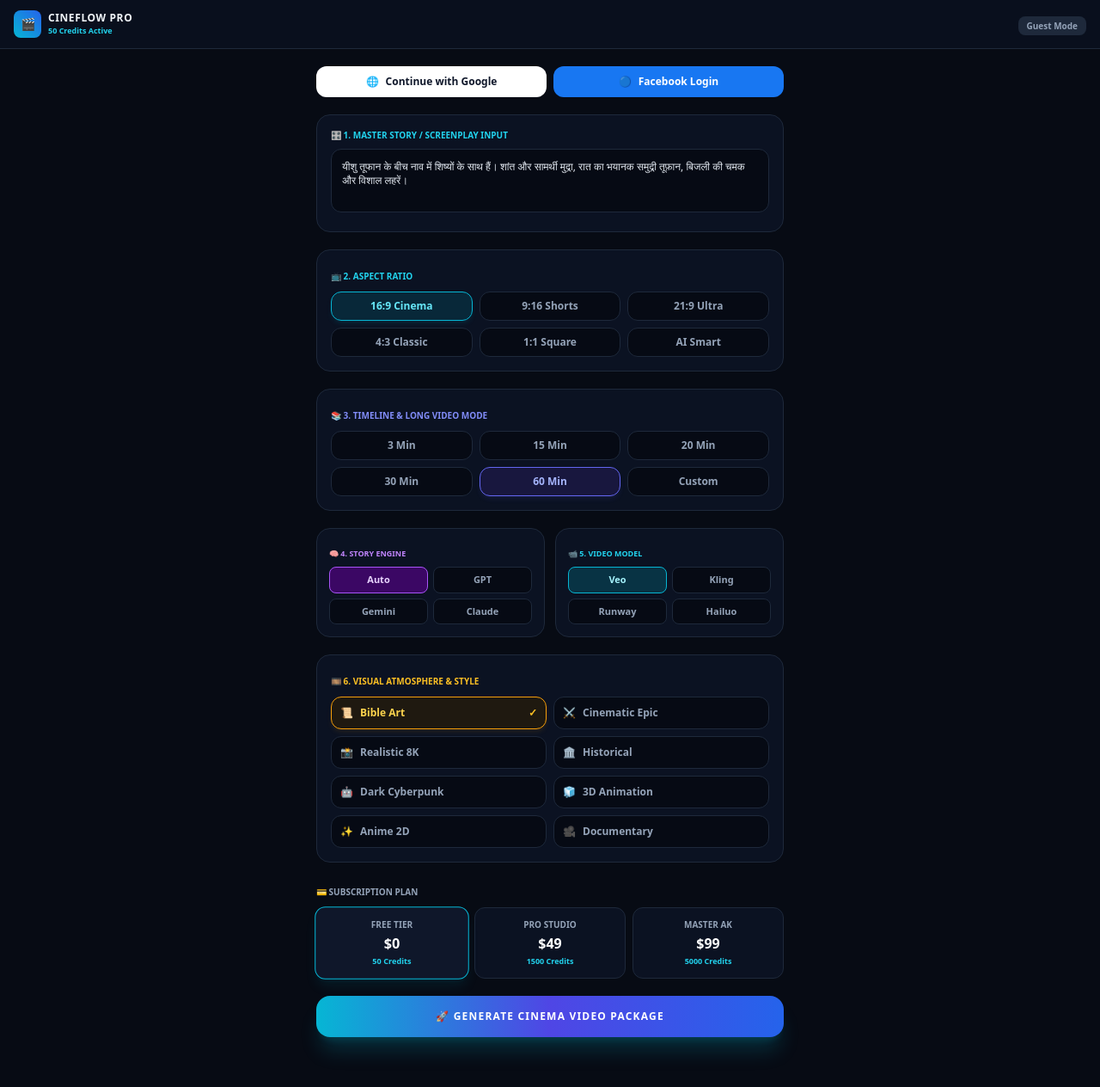
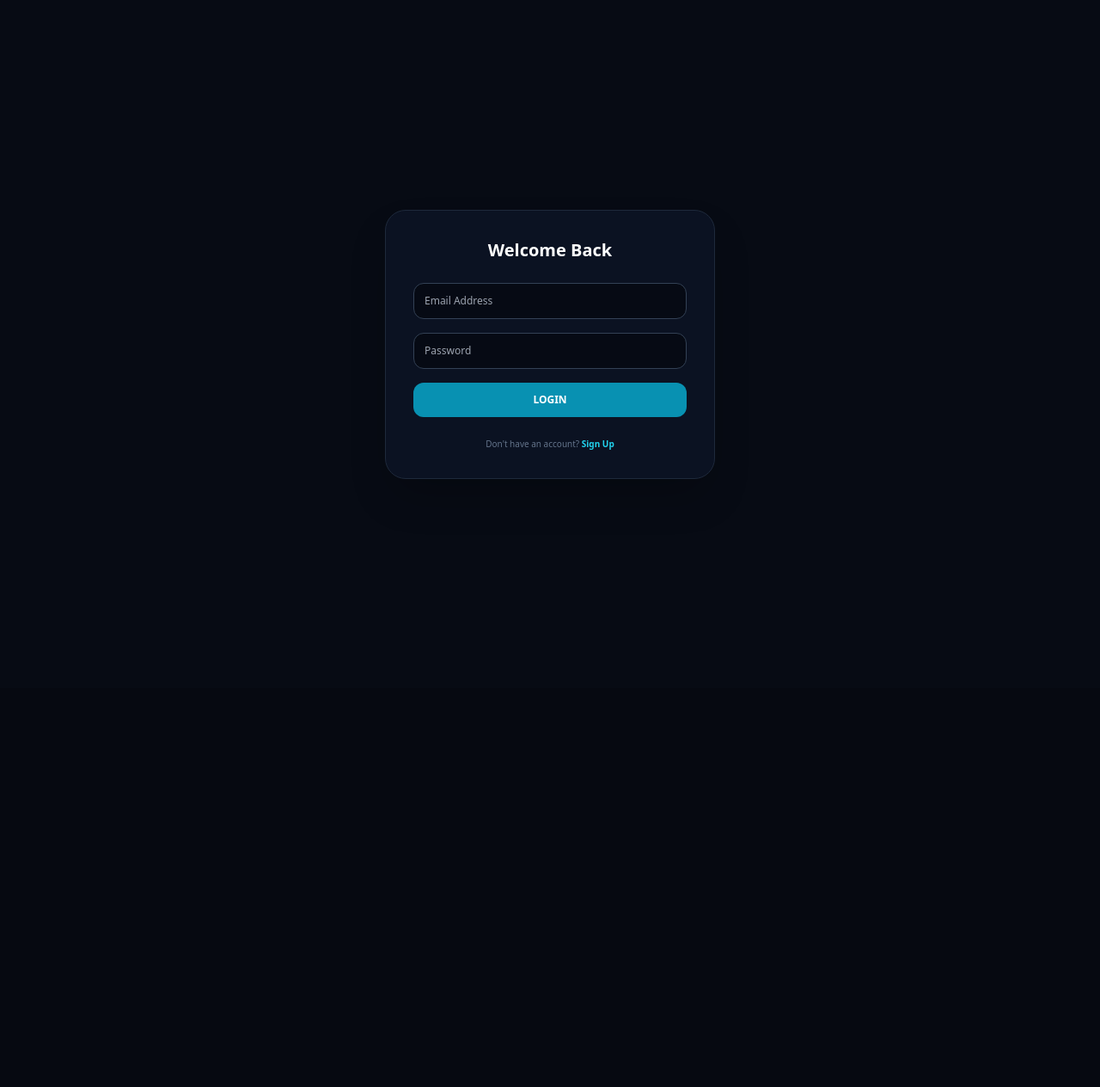
Before and after one commit to deepbhauak-wq/cineflow-ai, a Next.js app: page / in a window 1280 px wide. Shown: the top 1264 px of the page at 86% size. After the commit the page ends 800 px from the top, so only its background shows below. Built offline with nearby package versions, Linux system fonts and the light colour scheme.

Commit message:
Update page.jsx

```diff
--- a/app/page.jsx
+++ b/app/page.jsx
@@ -1,288 +1,89 @@
 "use client";
-
 import React, { useState } from "react";
 
 export default function CineFlowProStudio() {
-  const [user, setUser] = useState(null);
-  const [credits, setCredits] = useState(50);
-  const [prompt, setPrompt] = useState(
-    "यीशु तूफान के बीच नाव में शिष्यों के साथ हैं। शांत और सामर्थी मुद्रा, रात का भयानक समुद्री तूफ़ान, बिजली की चमक और विशाल लहरें।"
-  );
+  const [isLoggedIn, setIsLoggedIn] = useState(false);
+  const [authMode, setAuthMode] = useState("login"); // 'login' or 'signup'
+  const [prompt, setPrompt] = useState("यीशु तूफान के बीच नाव में...");
+
+  // States for 6-point UI
   const [ratio, setRatio] = useState("16:9");
-  const [duration, setDuration] = useState("60 Min");
-  const [storyModel, setStoryModel] = useState("Auto");
-  const [videoModel, setVideoModel] = useState("Veo");
   const [style, setStyle] = useState("Bible Art");
-  const [plan, setPlan] = useState("free");
-  const [isGenerating, setIsGenerating] = useState(false);
-  const [message, setMessage] = useState("");
 
-  const handleLogin = (provider) => {
-    setUser({ name: provider === "google" ? "Google Creator" : "FB Creator", provider });
-    setMessage(`Logged in via ${provider === "google" ? "Google" : "Facebook"}!`);
-    setTimeout(() => setMessage(""), 3000);
+  // Auth Handling
+  const handleAuth = (e) => {
+    e.preventDefault();
+    setIsLoggedIn(true);
   };
 
-  const handleLogout = () => {
-    setUser(null);
-    setMessage("Logged out successfully.");
-    setTimeout(() => setMessage(""), 3000);
-  };
-
-  const handlePlanSelect = (selectedId, creditAmount) => {
-    setPlan(selectedId);
-    setCredits(creditAmount);
-    setMessage(`Switched to ${selectedId.toUpperCase()} Plan (${creditAmount} Credits)`);
-    setTimeout(() => setMessage(""), 3000);
-  };
-
-  const handleGenerate = () => {
-    if (credits <= 0) {
-      setMessage("⚠️ No credits left! Please upgrade plan.");
-      setTimeout(() => setMessage(""), 3000);
-      return;
-    }
-    setIsGenerating(true);
-    setMessage("🚀 Generating AI Film Pipeline...");
-    setTimeout(() => {
-      setCredits((prev) => Math.max(0, prev - 10));
-      setIsGenerating(false);
-      setMessage("✅ Scene Render Completed! (10 Credits Deducted)");
-      setTimeout(() => setMessage(""), 4000);
-    }, 2000);
-  };
-
-  return (
-    <div className="min-h-screen bg-[#070b14] text-slate-100 font-sans pb-24 selection:bg-cyan-500 selection:text-white">
-      {/* Header */}
-      <header className="px-4 py-3 border-b border-slate-800 bg-[#090f1d] sticky top-0 z-50 flex items-center justify-between">
-        <div className="flex items-center gap-2">
-          <div className="w-8 h-8 rounded-lg bg-gradient-to-tr from-cyan-500 to-blue-600 flex items-center justify-center font-black text-sm">
-            🎬
-          </div>
-          <div>
-            <h1 className="text-xs font-black uppercase tracking-wider">CineFlow Pro</h1>
-            <p className="text-[9px] text-cyan-400 font-bold">{credits} Credits Active</p>
+  if (!isLoggedIn) {
+    return (
+      <div className="min-h-screen bg-[#070b14] flex items-center justify-center p-6">
+        <div className="w-full max-w-sm bg-[#0b1222] p-8 rounded-3xl border border-slate-800 shadow-2xl">
+          <h2 className="text-xl font-black text-white mb-6 text-center">{authMode === 'login' ? 'Welcome Back' : 'Create Account'}</h2>
+          <form onSubmit={handleAuth} className="space-y-4">
+            {authMode === 'signup' && <input type="text" placeholder="Full Name" className="w-full bg-[#060a14] border border-slate-700 p-3 rounded-xl text-xs" />}
+            <input type="email" placeholder="Email Address" className="w-full bg-[#060a14] border border-slate-700 p-3 rounded-xl text-xs" />
+            <input type="password" placeholder="Password" className="w-full bg-[#060a14] border border-slate-700 p-3 rounded-xl text-xs" />
+            <button className="w-full py-3 bg-cyan-600 rounded-xl font-black text-xs text-white uppercase">{authMode === 'login' ? 'Login' : 'Sign Up'}</button>
+          </form>
+          <div className="mt-6 text-[10px] text-center text-slate-500">
+            {authMode === 'login' ? "Don't have an account? " : "Already have an account? "}
+            <span onClick={() => setAuthMode(authMode === 'login' ? 'signup' : 'login')} className="text-cyan-400 font-bold cursor-pointer">
+              {authMode === 'login' ? 'Sign Up' : 'Login'}
+            </span>
           </div>
         </div>
+      </div>
+    );
+  }
 
-        <div>
-          {user ? (
-            <div className="flex items-center gap-2">
-              <span className="text-[10px] text-slate-300 font-semibold">{user.name}</span>
-              <button
-                onClick={handleLogout}
-                className="text-[10px] font-bold bg-red-950 text-red-400 border border-red-800 px-2.5 py-1 rounded-lg active:scale-95 transition-all"
-              >
-                Logout
-              </button>
-            </div>
-          ) : (
-            <span className="text-[10px] bg-slate-800 text-slate-400 px-2.5 py-1 rounded-lg font-bold">
-              Guest Mode
-            </span>
-          )}
-        </div>
+  // Dashboard (The 6-point UI structure you liked)
+  return (
+    <div className="min-h-screen bg-[#070b14] text-slate-100 font-sans pb-10">
+      <header className="px-5 py-4 border-b border-slate-800 flex justify-between items-center">
+        <h1 className="text-sm font-black text-cyan-400 uppercase">CineFlow Pro Studio</h1>
+        <button onClick={() => setIsLoggedIn(false)} className="text-[9px] bg-red-900/20 text-red-400 px-3 py-1 rounded border border-red-900 font-bold">LOGOUT</button>
       </header>
 
-      {/* Floating Notification */}
-      {message && (
-        <div className="fixed top-14 left-1/2 -translate-x-1/2 z-50 bg-cyan-950 border border-cyan-500 text-cyan-300 text-xs font-bold px-4 py-2 rounded-full shadow-2xl animate-bounce">
-          {message}
-        </div>
-      )}
-
-      <main className="max-w-xl mx-auto px-4 pt-5 space-y-5">
-        {/* Social Logins */}
-        {!user && (
-          <div className="grid grid-cols-2 gap-2">
-            <button
-              onClick={() => handleLogin("google")}
-              className="flex items-center justify-center gap-2 p-2.5 rounded-xl bg-white text-slate-900 font-bold text-xs hover:bg-slate-100 active:scale-95 transition-all"
-            >
-              <span>🌐</span> Continue with Google
-            </button>
-            <button
-              onClick={() => handleLogin("facebook")}
-              className="flex items-center justify-center gap-2 p-2.5 rounded-xl bg-[#1877F2] text-white font-bold text-xs hover:bg-[#166fe5] active:scale-95 transition-all"
-            >
-              <span>🔵</span> Facebook Login
-            </button>
-          </div>
-        )}
-
-        {/* 1. Master Story Input */}
+      <main className="max-w-xl mx-auto px-4 pt-6 space-y-6">
+        {/* 1. Master Story */}
         <div className="p-4 rounded-2xl bg-[#0b1222] border border-slate-800 space-y-2">
-          <label className="text-[10px] font-black uppercase text-cyan-400 flex items-center gap-2">
-            🎛️ 1. Master Story / Screenplay Input
-          </label>
-          <textarea
-            value={prompt}
-            onChange={(e) => setPrompt(e.target.value)}
-            rows={3}
-            className="w-full bg-[#060a14] border border-slate-800 rounded-xl p-3 text-xs text-slate-200 outline-none focus:border-cyan-500 resize-none"
-          />
+          <label className="text-[9px] font-black uppercase text-cyan-500">🎛️ 1. Master Story Input</label>
+          <textarea value={prompt} onChange={(e) => setPrompt(e.target.value)} className="w-full bg-[#060a14] border border-slate-800 rounded-xl p-3 text-xs outline-none" rows={3} />
         </div>
 
         {/* 2. Aspect Ratio */}
         <div className="p-4 rounded-2xl bg-[#0b1222] border border-slate-800 space-y-2">
-          <label className="text-[10px] font-black uppercase text-cyan-400">📺 2. Aspect Ratio</label>
-          <div className="grid grid-cols-3 gap-2">
-            {[
-              { id: "16:9", label: "16:9 Cinema" },
-              { id: "9:16", label: "9:16 Shorts" },
-              { id: "21:9", label: "21:9 Ultra" },
-              { id: "4:3", label: "4:3 Classic" },
-              { id: "1:1", label: "1:1 Square" },
-              { id: "Auto", label: "AI Smart" },
-            ].map((r) => (
-              <button
-                key={r.id}
-                onClick={() => setRatio(r.id)}
-                className={`p-2 rounded-xl border text-xs font-bold transition-all ${
-                  ratio === r.id
-                    ? "bg-cyan-950/70 border-cyan-500 text-cyan-300 shadow-md shadow-cyan-500/10"
-                    : "bg-[#060a14] border-slate-800 text-slate-400 hover:border-slate-700"
-                }`}
-              >
-                {r.label}
+            <label className="text-[9px] font-black uppercase text-cyan-500">📺 2. Aspect Ratio</label>
+            <div className="grid grid-cols-3 gap-2">{["16:9", "9:16", "21:9"].map(r => <button key={r} onClick={() => setRatio(r)} className={`p-2 rounded-lg text-[10px] font-bold ${ratio === r ? 'bg-cyan-950 border border-cyan-500' : 'bg-[#060a14] border border-slate-800'}`}>{r}</button>)}</div>
+        </div>
+
+        {/* 3. Timeline */}
+        <div className="p-4 rounded-2xl bg-[#0b1222] border border-slate-800 space-y-2">
+            <label className="text-[9px] font-black uppercase text-cyan-500">📚 3. Timeline</label>
+            <div className="grid grid-cols-3 gap-2">{["3 Min", "30 Min", "60 Min"].map(d => <button key={d} className="p-2 bg-[#060a14] rounded-lg border border-slate-800 text-[10px] font-bold">{d}</button>)}</div>
+        </div>
+
+        {/* 4 & 5. AI Engines */}
+        <div className="grid grid-cols-2 gap-4">
+            <div className="p-4 rounded-2xl bg-[#0b1222] border border-slate-800"><label className="text-[9px] font-black text-purple-400">🧠 4. STORY AI</label><select className="w-full bg-transparent text-xs font-bold mt-1 outline-none"><option>Auto</option></select></div>
+            <div className="p-4 rounded-2xl bg-[#0b1222] border border-slate-800"><label className="text-[9px] font-black text-cyan-400">📹 5. VIDEO AI</label><select className="w-full bg-transparent text-xs font-bold mt-1 outline-none"><option>Veo</option></select></div>
+        </div>
+
+        {/* 6. Visual Style Gallery */}
+        <div className="p-4 rounded-2xl bg-[#0b1222] border border-slate-800 space-y-3">
+          <label className="text-[9px] font-black uppercase text-amber-500">🎞️ 6. Visual Atmosphere & Style</label>
+          <div className="grid grid-cols-2 gap-2">
+            {[{n:"Bible Art", i:"📜"}, {n:"Cinematic", i:"⚔️"}, {n:"3D Anim", i:"🧊"}, {n:"Documentary", i:"🎥"}].map((st) => (
+              <button key={st.n} onClick={() => setStyle(st.n)} className={`p-3 rounded-xl border text-[10px] font-bold flex items-center gap-2 transition-all ${style === st.n ? 'bg-[#1f1910] border-amber-500 text-amber-200' : 'bg-[#060a14] border-slate-800 text-slate-400'}`}>
+                <span className="text-sm">{st.i}</span> {st.n}
               </button>
             ))}
           </div>
         </div>
 
-        {/* 3. Timeline & Long Video Mode */}
-        <div className="p-4 rounded-2xl bg-[#0b1222] border border-slate-800 space-y-2">
-          <label className="text-[10px] font-black uppercase text-indigo-400">📚 3. Timeline & Long Video Mode</label>
-          <div className="grid grid-cols-3 gap-2">
-            {["3 Min", "15 Min", "20 Min", "30 Min", "60 Min", "Custom"].map((d) => (
-              <button
-                key={d}
-                onClick={() => setDuration(d)}
-                className={`p-2 rounded-xl border text-xs font-bold transition-all ${
-                  duration === d
-                    ? "bg-indigo-950/70 border-indigo-500 text-indigo-300 shadow-md shadow-indigo-500/10"
-                    : "bg-[#060a14] border-slate-800 text-slate-400 hover:border-slate-700"
-                }`}
-              >
-                {d}
-              </button>
-            ))}
-          </div>
-        </div>
-
-        {/* 4 & 5. AI Engines */}
-        <div className="grid grid-cols-2 gap-3">
-          <div className="p-3.5 rounded-2xl bg-[#0b1222] border border-slate-800 space-y-1.5">
-            <label className="text-[9px] font-black uppercase text-purple-400">🧠 4. Story Engine</label>
-            <div className="grid grid-cols-2 gap-1.5">
-              {["Auto", "GPT", "Gemini", "Claude"].map((m) => (
-                <button
-                  key={m}
-                  onClick={() => setStoryModel(m)}
-                  className={`py-1.5 text-[11px] font-bold rounded-lg border transition-all ${
-                    storyModel === m
-                      ? "bg-purple-950 border-purple-500 text-purple-200"
-                      : "bg-[#060a14] border-slate-800 text-slate-400"
-                  }`}
-                >
-                  {m}
-                </button>
-              ))}
-            </div>
-          </div>
-
-          <div className="p-3.5 rounded-2xl bg-[#0b1222] border border-slate-800 space-y-1.5">
-            <label className="text-[9px] font-black uppercase text-cyan-400">📹 5. Video Model</label>
-            <div className="grid grid-cols-2 gap-1.5">
-              {["Veo", "Kling", "Runway", "Hailuo"].map((vm) => (
-                <button
-                  key={vm}
-                  onClick={() => setVideoModel(vm)}
-                  className={`py-1.5 text-[11px] font-bold rounded-lg border transition-all ${
-                    videoModel === vm
-                      ? "bg-cyan-950 border-cyan-500 text-cyan-200"
-                      : "bg-[#060a14] border-slate-800 text-slate-400"
-                  }`}
-                >
-                  {vm}
-                </button>
-              ))}
-            </div>
-          </div>
-        </div>
-
-        {/* 6. Visual Atmosphere & Style */}
-        <div className="p-4 rounded-2xl bg-[#0b1222] border border-slate-800 space-y-2">
-          <label className="text-[10px] font-black uppercase text-amber-400">🎞️ 6. Visual Atmosphere & Style</label>
-          <div className="grid grid-cols-2 gap-2">
-            {[
-              { id: "Bible Art", icon: "📜" },
-              { id: "Cinematic Epic", icon: "⚔️" },
-              { id: "Realistic 8K", icon: "📸" },
-              { id: "Historical", icon: "🏛️" },
-              { id: "Dark Cyberpunk", icon: "🤖" },
-              { id: "3D Animation", icon: "🧊" },
-              { id: "Anime 2D", icon: "✨" },
-              { id: "Documentary", icon: "🎥" },
-            ].map((st) => (
-              <button
-                key={st.id}
-                onClick={() => setStyle(st.id)}
-                className={`p-2.5 rounded-xl border text-xs font-bold flex items-center justify-between transition-all ${
-                  style === st.id
-                    ? "bg-[#1f1910] border-amber-500 text-amber-300 shadow-md shadow-amber-500/10"
-                    : "bg-[#060a14] border-slate-800 text-slate-400 hover:border-slate-700"
-                }`}
-              >
-                <span className="flex items-center gap-2">
-                  <span>{st.icon}</span>
-                  <span>{st.id}</span>
-                </span>
-                {style === st.id && <span className="text-amber-400 font-bold">✓</span>}
-              </button>
-            ))}
-          </div>
-        </div>
-
-        {/* Subscription Plans ($ USD) */}
-        <div className="space-y-2">
-          <label className="text-[10px] font-black uppercase text-slate-400">💳 Subscription Plan</label>
-          <div className="grid grid-cols-3 gap-2">
-            {[
-              { id: "free", name: "Free Tier", price: "$0", cr: 50 },
-              { id: "pro", name: "Pro Studio", price: "$49", cr: 1500 },
-              { id: "master", name: "Master AK", price: "$99", cr: 5000 },
-            ].map((p) => (
-              <button
-                key={p.id}
-                onClick={() => handlePlanSelect(p.id, p.cr)}
-                className={`p-3 rounded-xl border text-center transition-all ${
-                  plan === p.id
-                    ? "border-cyan-500 bg-[#0f172a] shadow-lg shadow-cyan-500/10 scale-[1.02]"
-                    : "border-slate-800 bg-[#0b1222] hover:border-slate-700"
-                }`}
-              >
-                <div className="text-[10px] text-slate-400 font-bold uppercase">{p.name}</div>
-                <div className="text-base font-black text-white my-0.5">{p.price}</div>
-                <div className="text-[9px] text-cyan-400 font-semibold">{p.cr} Credits</div>
-              </button>
-            ))}
-          </div>
-        </div>
-
-        {/* Master Action Button */}
-        <button
-          onClick={handleGenerate}
-          disabled={isGenerating}
-          className={`w-full py-4 rounded-2xl font-black text-xs uppercase tracking-widest text-white shadow-xl transition-all ${
-            isGenerating
-              ? "bg-slate-800 text-slate-500 cursor-not-allowed"
-              : "bg-gradient-to-r from-cyan-500 via-indigo-600 to-blue-600 hover:scale-[1.01] active:scale-[0.99] shadow-cyan-500/20"
-          }`}
-        >
-          {isGenerating ? "⚡ Rendering Film Package..." : "🚀 Generate Cinema Video Package"}
-        </button>
+        <button className="w-full py-4 bg-gradient-to-r from-cyan-500 to-blue-600 rounded-2xl font-black text-xs uppercase tracking-widest text-white">🚀 Generate Cinema Video Package</button>
       </main>
     </div>
   );
```
